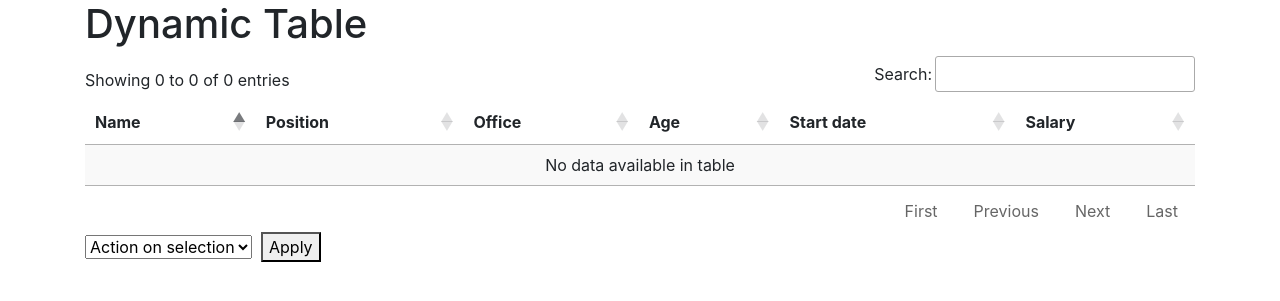
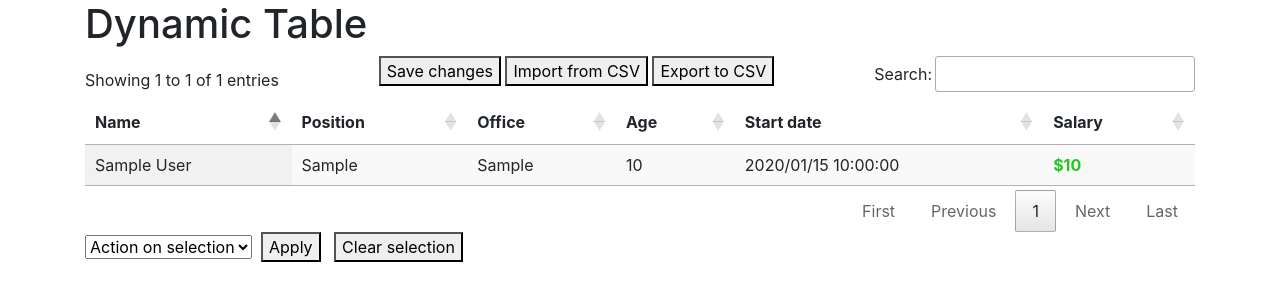
Before and after one commit to yannlr37/lyre-dynamic-table-js, a PHP site: page / in a window 1280 px wide. Shown: the top 301 px of the page. Run offline with PHP 8.4, Linux system fonts and the light colour scheme; tables that the repository leaves empty or names only in its code hold one stand-in row (values such as "Sample post"); lists and menus that the app fills with data are empty; some libraries are stand-ins or nearby versions.

Commit message:
started configuration of datatables module

```diff
--- a/ajax.php
+++ b/ajax.php
@@ -1,14 +1,74 @@
 <?php
 
 require_once 'Database.php';
+require_once 'functions.php';
+
+// set default response
+$response = array(
+    'draw' => 1,
+    'recordsTotal' => 0,
+    'recordsFiltered' => 0,
+    'data' => []
+);
 
 // get arguments
+$start = $_POST['start'];
+$length = $_POST['length'];
+$draw = $_POST['draw'];
 
+// get columns ("id" column is set by default)
+$columns = ['id'];
+foreach ($_POST['columns'] as $column) {
+    $columns[] = $column['data'];
+}
 
+// Database connection
+$db = new Database();
 
+// count total data (for now, also filtered data)
+$query = "SELECT count(*) as total FROM employees";
+$stmt = $db->conn->prepare($query);
+$stmt->execute();
+$res = $stmt->fetchAll(PDO::FETCH_ASSOC);
+$response['recordsTotal'] = $res[0]['total'];
+$response['recordsFiltered'] = $res[0]['total'];
 
+// TODO: add filteres
+// query & get results
+$query = "SELECT " . implode(',', $columns) .
+        " FROM employees" .
+        " LIMIT " . $length .
+        " OFFSET " . $start;
 
-$db = new Database();
 $stmt = $db->conn->prepare($query);
 $stmt->execute();
 $results = $stmt->fetchAll(PDO::FETCH_ASSOC);
+
+// if results not empty
+if (!empty($results)) {
+
+    // format output
+    array_walk($results, function(&$item) {
+
+        // turn id field into DataTbale recognizable field
+        $item['DT_RowId'] = $item['id'];
+        unset($item['id']);
+
+        // format start_date column
+        $item['start_date'] = number_format_english($item['start_date']);
+
+        // format salary column (use native "number_format" php function)
+        $item['salary'] = format_low_salary($item['salary']);
+
+    });
+
+
+    // export data
+    $response['data'] = $results;
+
+    // ensure page refresh
+    $response['draw'] = $draw + 1;
+
+}
+
+echo json_encode($response);
--- /dev/null
+++ b/css/example.css
@@ -0,0 +1,9 @@
+#toolbar {
+    display: flex;
+    flex-direction: row;
+    justify-content: center;
+}
+.lowSalary {
+    font-weight: bold;
+    color: #23C71E;
+}
--- /dev/null
+++ b/functions.php
@@ -0,0 +1,28 @@
+<?php
+
+const SALARY_LIMIT = 100000;
+
+/**
+ * Formar number (salary) in american format
+ * @param $number
+ * @return string
+ */
+function number_format_english($number) {
+    $number = explode('-', $number);
+    return implode('/', $number);
+}
+
+/**
+ * Enhance (HTML) salaries lower than SALARY_LIMIT
+ * @param $value
+ * @return int|string
+ */
+function format_low_salary($value) {
+    $value = (int) $value;
+    if ($value < SALARY_LIMIT) {
+        $value = '<span class="lowSalary">$' . number_format($value, 0, '.', ',') . '</span>';
+    } else {
+        $value = '$' . number_format($value, 0, '.', ',');
+    }
+    return $value;
+}
--- a/index.php
+++ b/index.php
@@ -11,6 +11,7 @@
     <link rel="stylesheet" href="https://stackpath.bootstrapcdn.com/bootstrap/4.4.1/css/bootstrap.min.css" integrity="sha384-Vkoo8x4CGsO3+Hhxv8T/Q5PaXtkKtu6ug5TOeNV6gBiFeWPGFN9MuhOf23Q9Ifjh" crossorigin="anonymous">
     <script src="https://cdn.jsdelivr.net/npm/popper.js@1.16.0/dist/umd/popper.min.js" integrity="sha384-Q6E9RHvbIyZFJoft+2mJbHaEWldlvI9IOYy5n3zV9zzTtmI3UksdQRVvoxMfooAo" crossorigin="anonymous"></script>
     <script src="https://stackpath.bootstrapcdn.com/bootstrap/4.4.1/js/bootstrap.min.js" integrity="sha384-wfSDF2E50Y2D1uUdj0O3uMBJnjuUD4Ih7YwaYd1iqfktj0Uod8GCExl3Og8ifwB6" crossorigin="anonymous"></script>
+    <link rel="stylesheet" href="css/example.css">
 </head>
 <body>
 
@@ -29,9 +30,6 @@
                     <th>Salary</th>
                 </tr>
                 </thead>
-                <tbody>
-
-                </tbody>
             </table>
             <div class="table-toolbar">
                 <select id="action" name="action">
@@ -40,6 +38,8 @@
                     <option value="delete">Delete</option>
                 </select>&nbsp;
                 <button id="applyAction">Apply</button>
+                &nbsp;
+                <button id="clearSelection">Clear selection</button>
             </div>
         </div>
 
@@ -75,19 +75,54 @@
 
 		    // DataTables options
 		    var options = {
+		        "processing": true,
+                "serverSide": true,
+                "ajax": {
+		            "url": "ajax.php",
+                    "type": "POST"
+                },
+                "columns": [
+                    { "data": "name" },
+                    { "data": "position" },
+                    { "data": "office" },
+                    { "data": "age" },
+                    { "data": "start_date" },
+                    { "data": "salary" }
+                ],
                 "pagingType": "full_numbers",
                 "lengthChange": false,
                 "pageLength": 10,
-                "dom": '<"toolbar"if <"action">>rt<"bottom"lp>'
+                "dom": 'if <"#toolbar"> <"action">rt<"bottom"lp>',
+                "scrollX": true
             };
 
 		    // init DataTable
 		    var table = $('#example').DataTable(options);
 
+		    // customize toolbar
+            var toolbarBtns = `
+                <button id="saveBtn">Save changes</button>
+                &nbsp;
+                <button id="importBtn">Import from CSV</button>
+                &nbsp;
+                <button id="exportBtn">Export to CSV</button>
+            `;
+            $("div#toolbar").html(toolbarBtns);
+
             // lines multi-selection
 		    $('#example').on('click', 'tbody tr', function(event) {
 		       $(this).toggleClass('selected');
 		       selection = table.rows('.selected');
+            });
+
+		    // clear selection
+            $('#clearSelection').on('click', function() {
+               if (selection.length > 0) {
+                   $('#example tbody tr.selected').each(function() {
+                       $(this).toggleClass('selected');
+                   });
+                   selection = [];
+               }
             });
 
 		    // choose action
@@ -112,6 +147,37 @@
                             console.log('no action');
                             break;
                         case 'edit':
+                            // TODO: change to form
+                            // empty form content
+                            $('#edit-modal .modal-body').html('');
+                            // create nav tabs navigation
+                            var html = '<ul class="nav nav-tabs" id="dataTab" role="tablist">';
+                            var data = selection.data();
+                            $.each(data, function(index, item) {
+                                html += '<li class="nav-item">';
+                                html += '<a class="nav-link" data-toggle="tab" href="#item'+index+'" role="tab" aria-controls="item'+index+'">item #' + (index+1) + '</a>';
+                                html += '</li>';
+                            });
+                            html += '</ul>';
+                            // create tabs with data
+                            html += '<div class="tab-content" id="dataTabContent">';
+                            $.each(data, function(index, item) {
+                                html += '<div class="tab-pane fade" role="tabpanel" id="item'+index+'" aria-labbeledby="item'+index+'" aria-selected="false">';
+                                $.each(item, function(key, value) {
+                                    html += value + '<br>';
+                                });
+                                html += '</div>';
+                            });
+                            html += '</div>';
+                            $('#edit-modal .modal-body').html(html);
+                            // force first tab to be active
+                            var firstTab = $('#edit-modal .modal-body #dataTab').find('.nav-item').first();
+                            firstTab.find('.nav-link').first().addClass('active');
+                            // select first tab
+                            var firstPanel = $('#edit-modal .modal-body #dataTabContent').find('.tab-pane').first();
+                            firstPanel.attr('aria-selected', true);
+                            firstPanel.addClass('show active');
+                            // display modal
                             $('#edit-modal').modal('show');
                             break;
                         case 'delete':
```
